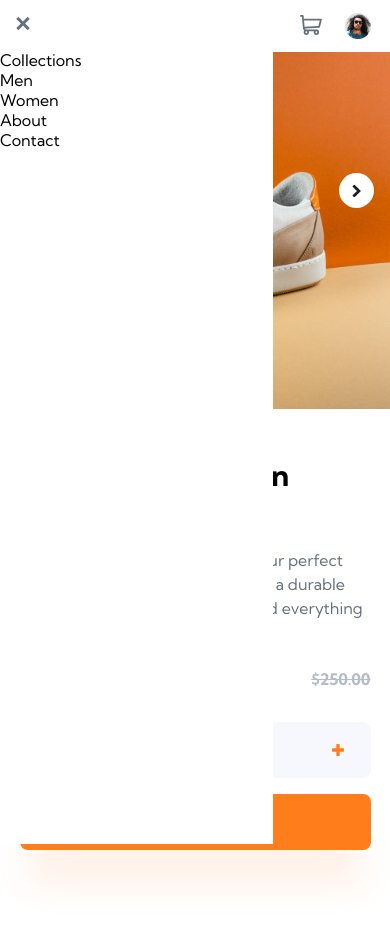
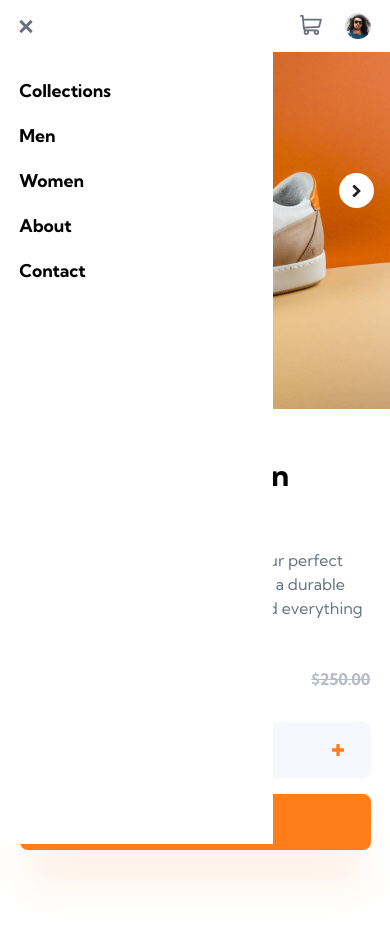
Before and after one commit to alec-sena/fem-ecommerce-product-page, a React (Create React App) app: page / in a window 390 px wide. Both pictures are taken after a click on the button 27 px from the left and 26 px from the top of the page. Shown: the top 926 px of the page. Built offline with nearby package versions, Linux system fonts and the light colour scheme.

Commit message:
Style MobileMenu

```diff
--- a/src/scss/MobileMenu.scss
+++ b/src/scss/MobileMenu.scss
@@ -1,5 +1,5 @@
 .MobileMenu {
-  position: absolute;
+  position: fixed;
   z-index: 10;
   top: 0;
   left: 0;
@@ -11,10 +11,17 @@
     background: white;
     border: none;
     cursor: pointer;
-    margin: 1rem;
+    margin: 1.2rem;
   }
 
   ul {
     list-style: none;
+    margin-left: 1.2rem;
+
+    li {
+      margin-top: 1.5rem;
+      font-weight: bold;
+      font-size: 1.1rem;
+    }
   }
 }
```
